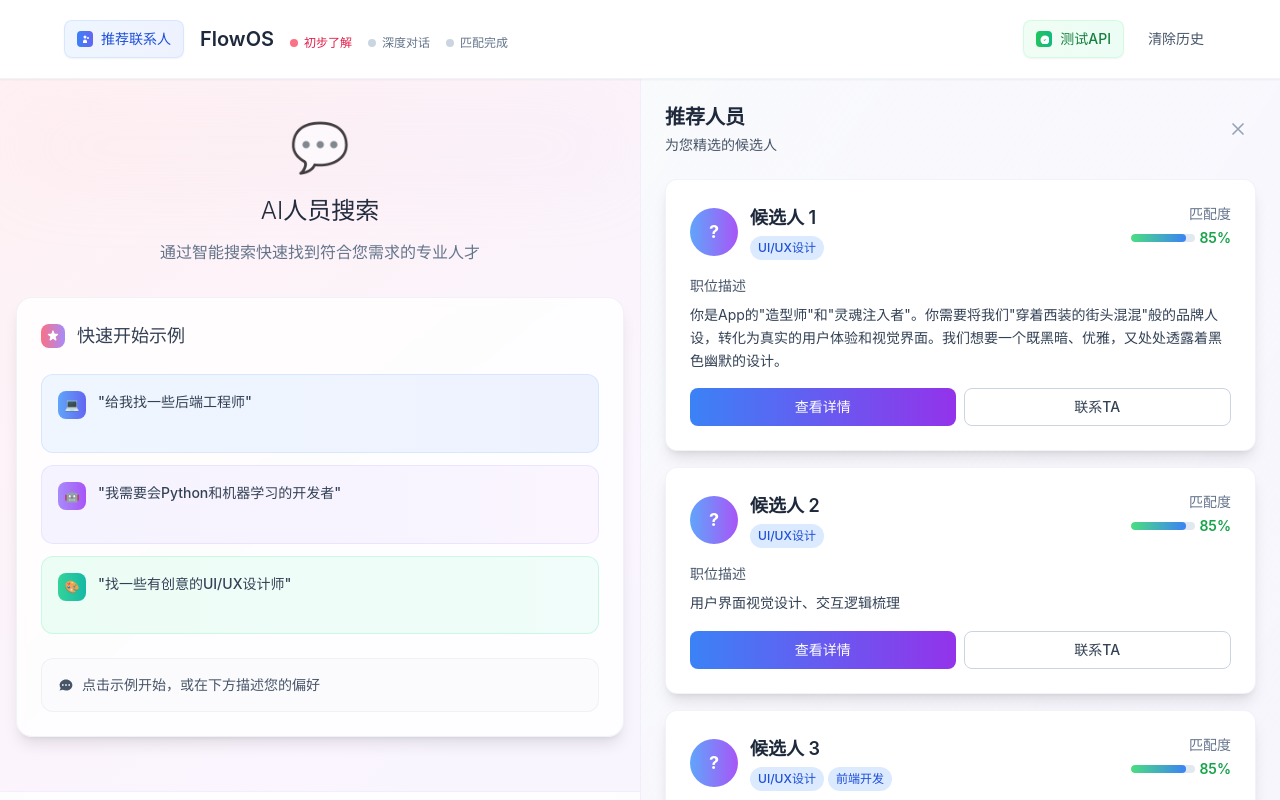
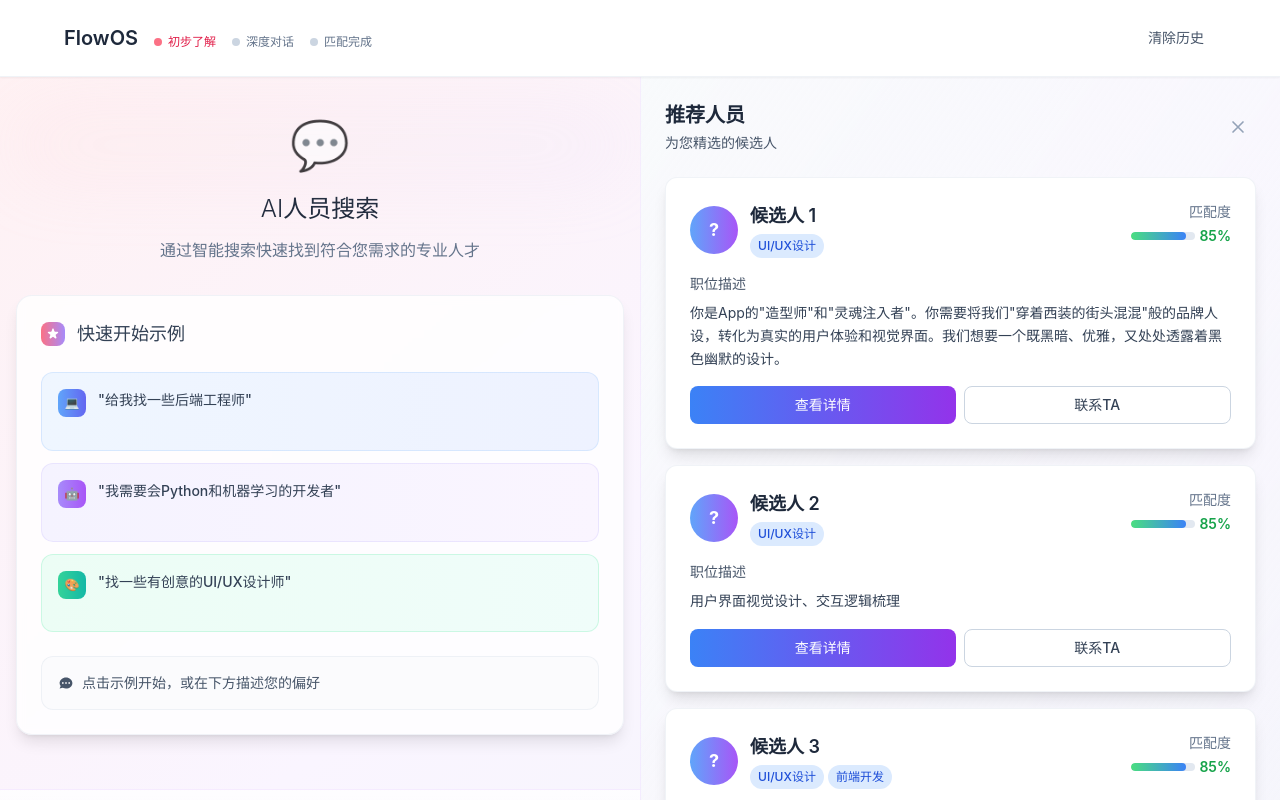
Before and after one commit to imp2002/FlowOS, a React (Vite) app in the folder web/: page / in a window 1280 px wide. Shown: the top 800 px of the page. Built offline with nearby package versions, Linux system fonts and the light colour scheme.

Commit message:
Remove recommend contacts and test API buttons

```diff
--- a/web/src/App.jsx
+++ b/web/src/App.jsx
@@ -757,18 +757,6 @@ function App() {
       <div className="bg-white/95 backdrop-blur-xl border-b border-slate-200/50 px-6 py-5 shadow-sm">
         <div className="max-w-6xl mx-auto flex justify-between items-center">
           <div className="flex items-center space-x-4">
-            {/* 推荐联系人按钮 */}
-            <button
-              onClick={handleChatPushContacts}
-              className="group flex items-center space-x-2 px-3 py-2 bg-gradient-to-r from-blue-50 to-indigo-50 hover:from-blue-100 hover:to-indigo-100 border border-blue-200/50 hover:border-blue-300/50 rounded-lg transition-all duration-200 text-sm font-medium text-blue-700 hover:text-blue-800 shadow-sm hover:shadow-md"
-            >
-              <div className="w-4 h-4 bg-gradient-to-r from-blue-500 to-indigo-500 rounded flex items-center justify-center">
-                <svg className="w-2.5 h-2.5 text-white" fill="currentColor" viewBox="0 0 20 20">
-                  <path d="M13 6a3 3 0 11-6 0 3 3 0 016 0zM18 8a2 2 0 11-4 0 2 2 0 014 0zM14 15a4 4 0 00-8 0v3h8v-3z" />
-                </svg>
-              </div>
-              <span>推荐联系人</span>
-            </button>
 
             <h1 className={`font-semibold text-slate-800 ${
               isMobile ? 'text-lg' : 'text-xl'
@@ -809,18 +797,6 @@ function App() {
            </div>
           {/* 清新的按钮区域 */}
            <div className="flex items-center space-x-3">
-             <button
-               onClick={testChatAssistant}
-               className="group flex items-center space-x-2 px-3 py-2 bg-gradient-to-r from-green-50 to-emerald-50 hover:from-green-100 hover:to-emerald-100 border border-green-200/50 hover:border-green-300/50 rounded-lg transition-all duration-200 text-sm font-medium text-green-700 hover:text-green-800 shadow-sm hover:shadow-md"
-               disabled={loading}
-             >
-               <div className="w-4 h-4 bg-gradient-to-r from-green-500 to-emerald-500 rounded flex items-center justify-center">
-                 <svg className="w-2.5 h-2.5 text-white" fill="currentColor" viewBox="0 0 20 20">
-                   <path d="M9 12l2 2 4-4m6 2a9 9 0 11-18 0 9 9 0 0118 0z" />
-                 </svg>
-               </div>
-               <span>{loading ? '测试中...' : '测试API'}</span>
-             </button>
              <button
                onClick={clearHistory}
                className="text-sm text-slate-600 hover:text-slate-800 px-3 py-2 rounded-lg hover:bg-slate-100 transition-all duration-200 font-medium"
```
